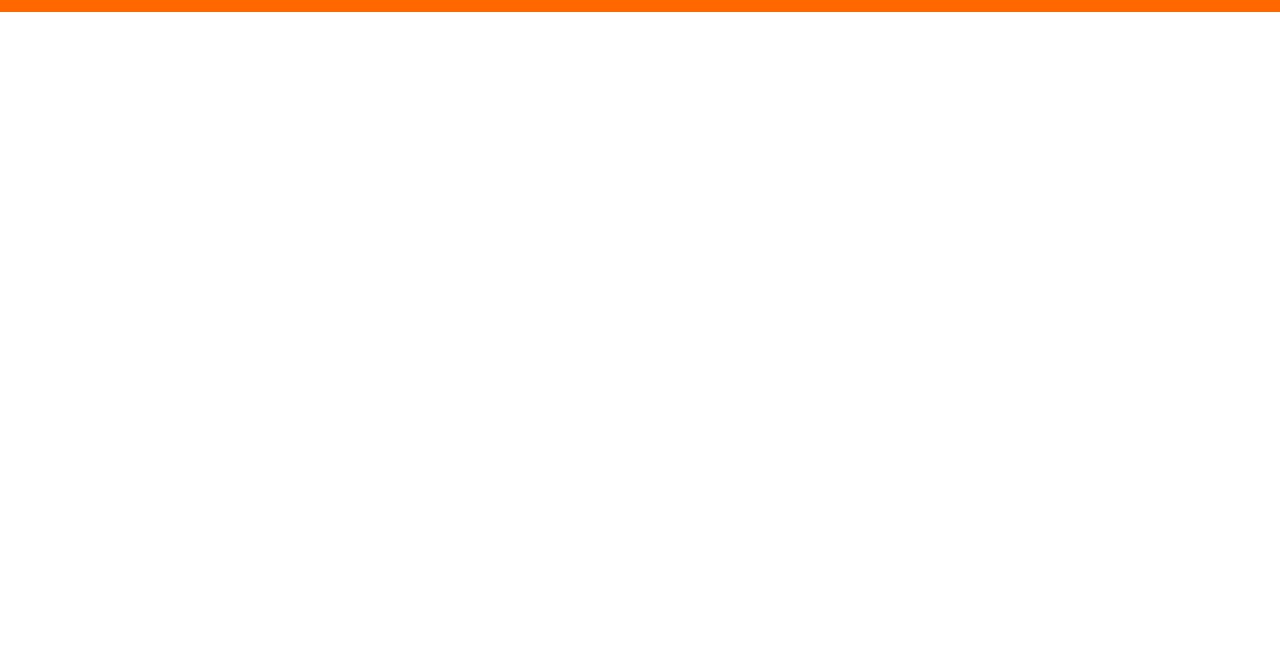
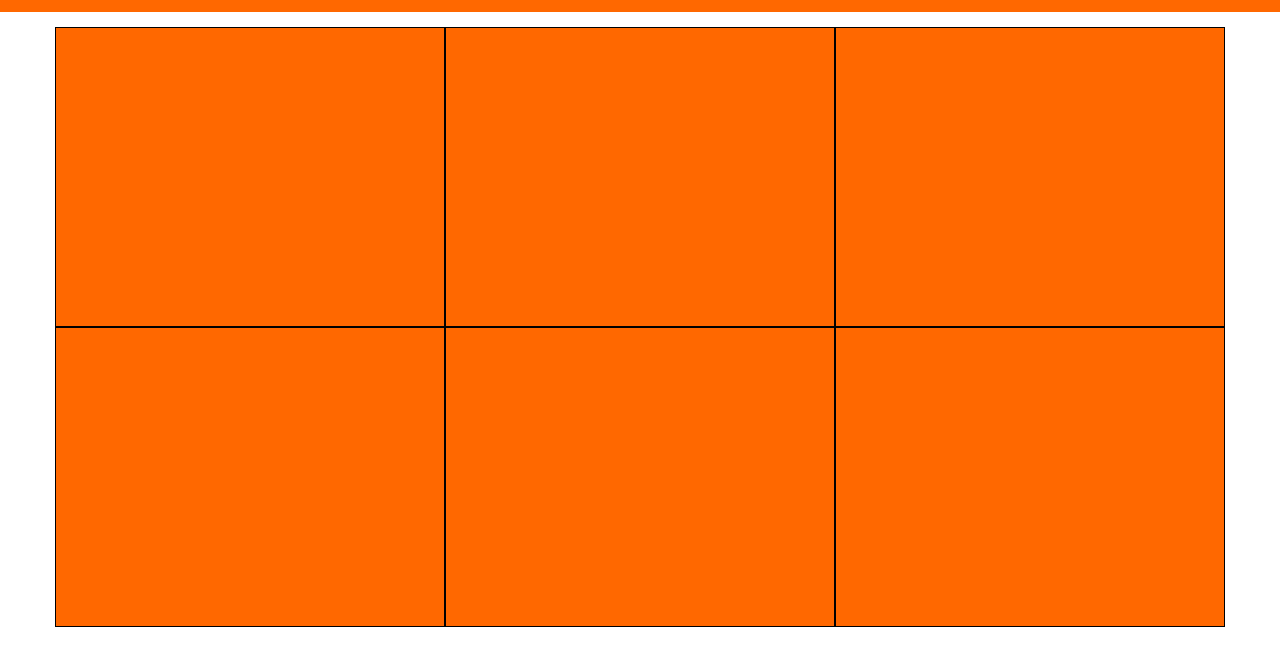
Before and after one commit to Rivio98/html-css-boolando, a plain HTML site: page index.html in a window 1280 px wide. Shown: the part 55-720 px from the top of the page. Drawn offline with Linux system fonts and the light colour scheme.

Commit message:
[UPD] Added column and content to make a trial

```diff
--- a/css/style.css
+++ b/css/style.css
@@ -11,6 +11,7 @@ header {
 
 .row {
     display: flex;
+    flex-wrap: wrap;
     width: 1200px;
     margin: 0 auto;
     padding: 15px;
@@ -27,8 +28,18 @@ header {
     width: 50%;
 }
 
+.col-33 {
+    width: calc(100% / 3);
+}
+
 #logo {
     width: 150px;
+}
+
+.content {
+    background-color: #FF6800;
+    border: 1px solid black;
+    height: 300px;
 }
 
 /* Style classes */
--- a/index.html
+++ b/index.html
@@ -32,10 +32,32 @@
                 </div>
             </div>
         </div>
-
-
     </header>
     <main>
+        <div class="container">
+            <div class="row">
+                <div class="col-33">
+                    <div class="content"></div>
+                </div>
+                <div class="col-33">
+                    <div class="content"></div>
+                </div>
+                <div class="col-33">
+                    <div class="content"></div>
+                </div>
+                <div class="col-33">
+                    <div class="content"></div>
+                </div>
+                <div class="col-33">
+                    <div class="content"></div>
+                </div>
+                <div class="col-33">
+                    <div class="content"></div>
+                </div>
+            </div>
+
+        </div>
+        </div>
 
     </main>
     <footer>
```
